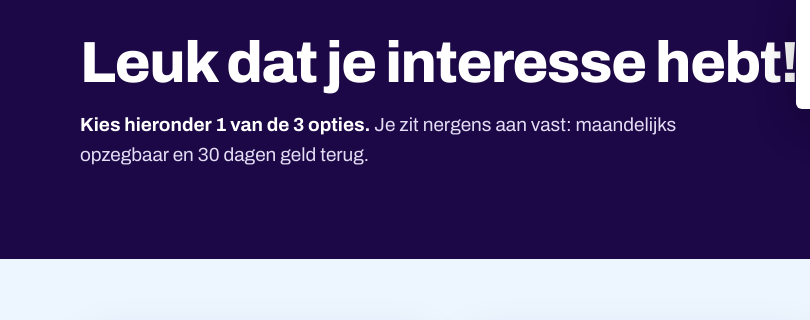
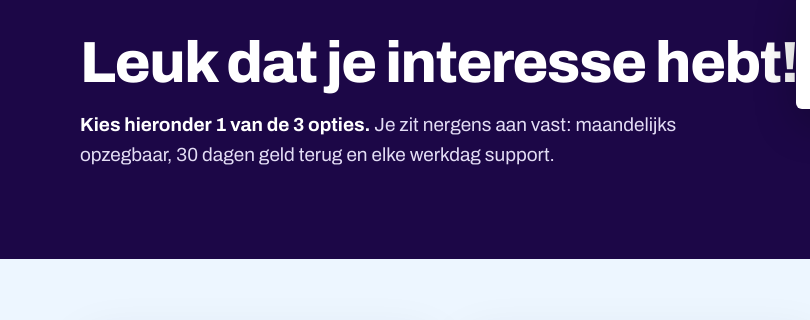
Before and after one commit to Maximhakemulder/sitemaker.nl, a website: page public/interesse.html in a window 1280 px wide. Shown: the part 387-707 px from the top of the page, 0-810 px from the left. Drawn offline with Linux system fonts and the light colour scheme; no server answers.

Commit message:
Elke werkdag support in de hero's (home, start, interesse)
Co-Authored-By: Claude Opus 5.5 <noreply@anthropic.com>
Claude-Session: https://claude.ai/code/session_01HEiU6SCVQeMyeThAhPgJ1r

```diff
--- a/public/interesse.html
+++ b/public/interesse.html
@@ -42,7 +42,7 @@
   <div class="wrap kop-met-jason">
     <div class="kop-tekst">
       <h1>Leuk dat je interesse hebt<span id="voor-bedrijf"></span>!</h1>
-      <p class="contact-lead"><b>Kies hieronder 1 van de 3 opties.</b> Je zit nergens aan vast: maandelijks opzegbaar en 30 dagen geld terug.</p>
+      <p class="contact-lead"><b>Kies hieronder 1 van de 3 opties.</b> Je zit nergens aan vast: maandelijks opzegbaar, 30 dagen geld terug en elke werkdag support.</p>
       <p class="jason-regel"><img src="/assets/brand/jason-klein.webp" alt="" width="56" height="80"><span><b>Jason, jouw webdesigner:</b> &ldquo;<span class="jason-zin">Zullen we jouw ontwerp afronden?</span>&rdquo;</span></p>
     </div>
     <figure class="jason"><img src="/assets/brand/jason.webp" alt="Jason, webdesigner bij Sitemaker" width="502" height="720"><figcaption><span class="ballon">&ldquo;<span class="jason-zin">Zullen we jouw ontwerp afronden?</span>&rdquo;</span><small><b>Jason</b>, jouw webdesigner</small></figcaption></figure>
@@ -100,6 +100,8 @@
             <li>Je website binnen 48 uur (2 werkdagen) online</li>
             <li>Hosting en 4 wijzigingen per maand inbegrepen</li>
             <li>Maandelijks opzegbaar, geen langlopend contract</li>
+            <li>Uitgebreide SEO-basis</li>
+            <li>Elke werkdag support</li>
             <li data-met-concept hidden>Je voorbeeld staat al klaar als basis</li>
           </ul>
           <div class="sv-garantie"><b>30 dagen geld terug</b><span>Niet tevreden na livegang? Dan krijg je alles terug.</span></div>
```
Also changed, not shown: public/index.html (+1 -0 lines), public/start.html (+2 -0 lines).
